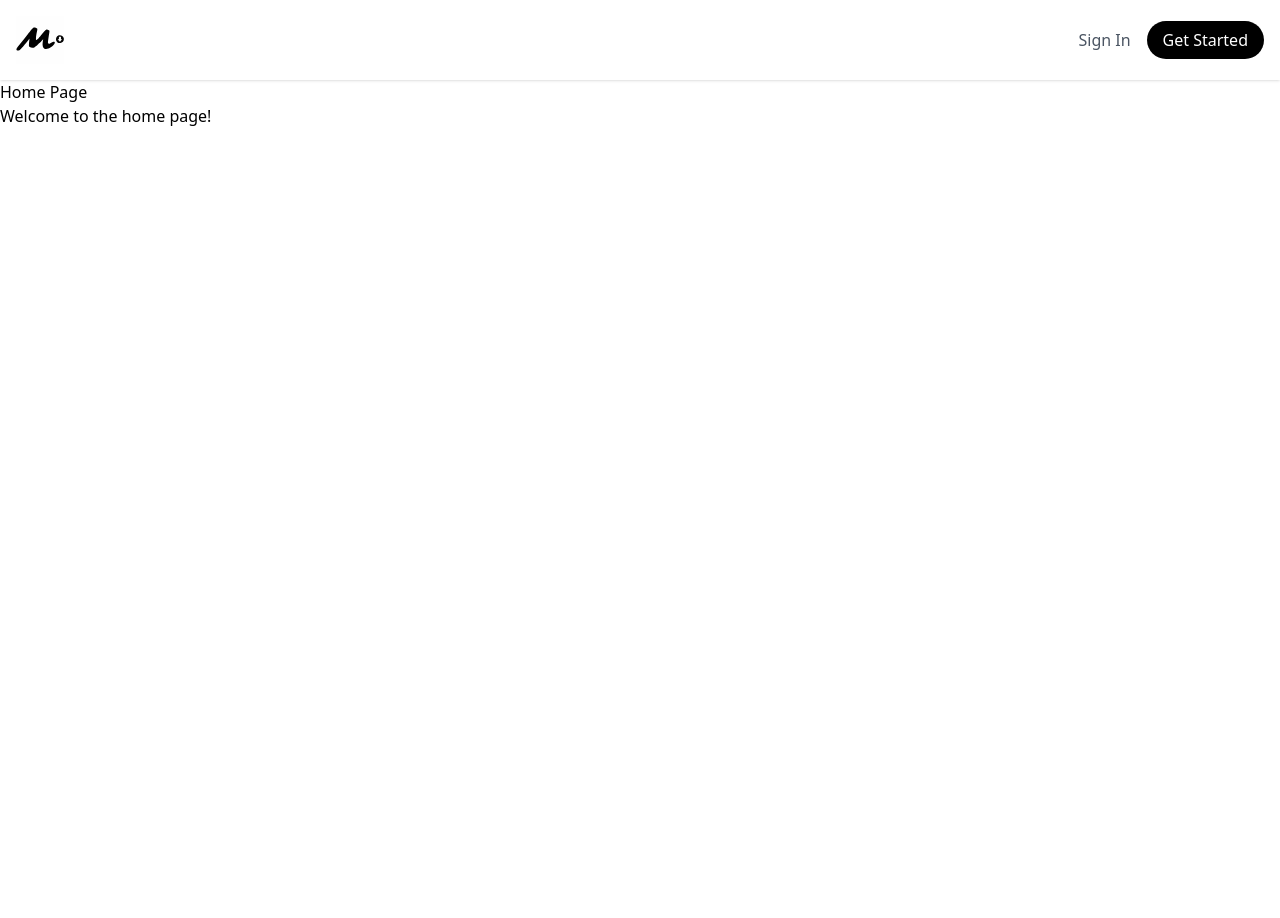
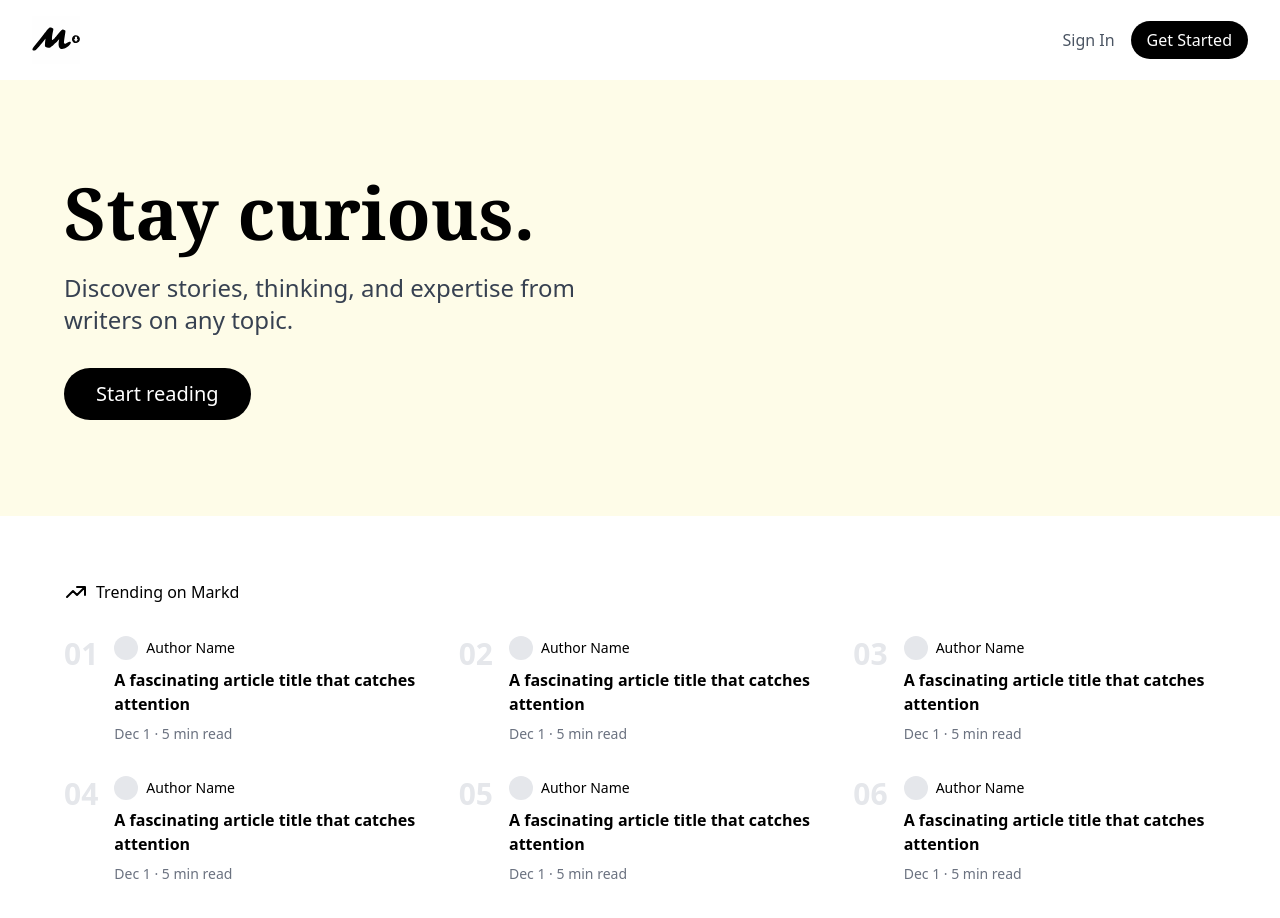
Before and after one commit to nandinikukreja/markd, a React (Vite) app in the folder frontend/: page / in a window 1280 px wide. Shown: the top 918 px of the page. Before the commit the page ends 800 px from the top, so only its background shows below. Built offline with nearby package versions, Linux system fonts and the light colour scheme.

Commit message:
Refactor project structure by moving components to dedicated directories and removing unused files

```diff
--- a/frontend/src/App.jsx
+++ b/frontend/src/App.jsx
@@ -1,6 +1,6 @@
 import React from "react";
 import { Outlet } from "react-router-dom";
-import NavBar from "./NavBar";
+import NavBar from "./components/NavBar";
 
 const App = () => {
   // const [message, setMessage] = useState("");
--- a/frontend/src/HomePage.jsx
+++ /dev/null
@@ -1,12 +0,0 @@
-import React from "react";
-
-const HomePage = () => {
-  return (
-    <>
-      <h1>Home Page</h1>
-      <p>Welcome to the home page!</p>
-    </>
-  )
-};
-
-export default HomePage;
--- a/frontend/src/NavBar.jsx
+++ b/frontend/src/components/NavBar.jsx
@@ -3,7 +3,7 @@ import { Link } from "react-router-dom";
 
 const NavBar = () => {
     return (
-        <nav className="flex items-center justify-between p-4 bg-white shadow">
+        <nav className="flex items-center justify-between p-4 px-8 bg-white shadow">
         <div className="text-2xl font-bold">
           <Link to="/"><img src="Markd.svg" alt="Logo" className="h-12 w-auto"/></Link>
         </div>
--- a/frontend/src/main.jsx
+++ b/frontend/src/main.jsx
@@ -1,7 +1,7 @@
 import { StrictMode } from 'react'
 import { createRoot } from 'react-dom/client'
 import './index.css'
-import AppRoutes from './routes.jsx'
+import AppRoutes from './routes/routes'
 
 createRoot(document.getElementById('root')).render(
   <StrictMode>
--- /dev/null
+++ b/frontend/src/pages/HomePage.jsx
@@ -0,0 +1,58 @@
+import React from "react";
+import { Link } from "react-router-dom";
+
+const HomePage = () => {
+  return (
+    <div className="min-h-screen">
+      {/* Hero Section */}
+      <section className="px-6 py-24 bg-yellow-50">
+        <div className="max-w-6xl mx-auto">
+          <h1 className="text-7xl font-serif font-bold mb-6">
+            Stay curious.
+          </h1>
+          <p className="text-2xl text-gray-700 mb-8 max-w-xl">
+            Discover stories, thinking, and expertise from writers on any topic.
+          </p>
+          <Link
+            to="/getstarted"
+            className="inline-block px-8 py-3 bg-black text-white rounded-full text-xl hover:bg-gray-800"
+          >
+            Start reading
+          </Link>
+        </div>
+      </section>
+
+      {/* Trending Section */}
+      <section className="px-6 py-16">
+        <div className="max-w-6xl mx-auto">
+          <div className="flex items-center gap-2 mb-8">
+            <svg className="w-6 h-6" fill="none" stroke="currentColor" viewBox="0 0 24 24">
+              <path strokeLinecap="round" strokeLinejoin="round" strokeWidth={2} d="M13 7h8m0 0v8m0-8l-8 8-4-4-6 6" />
+            </svg>
+            <h2 className="text-base font-medium">Trending on Markd</h2>
+          </div>
+
+          <div className="grid grid-cols-1 md:grid-cols-2 lg:grid-cols-3 gap-8">
+            {[1, 2, 3, 4, 5, 6].map((item) => (
+              <div key={item} className="flex gap-4">
+                <div className="text-3xl font-bold text-gray-200">0{item}</div>
+                <div>
+                  <div className="flex items-center gap-2 mb-2">
+                    <div className="w-6 h-6 rounded-full bg-gray-200"></div>
+                    <span className="text-sm">Author Name</span>
+                  </div>
+                  <h3 className="font-bold mb-2 hover:underline cursor-pointer">
+                    A fascinating article title that catches attention
+                  </h3>
+                  <p className="text-sm text-gray-500">Dec 1 · 5 min read</p>
+                </div>
+              </div>
+            ))}
+          </div>
+        </div>
+      </section>
+    </div>
+  );
+};
+
+export default HomePage;
```
Also changed, not shown: frontend/src/routes/routes.jsx (renamed from frontend/src/routes.jsx, +4 -4 lines), frontend/src/pages/GetStarted.jsx (renamed from frontend/src/GetStarted.jsx), frontend/src/pages/SignIn.jsx (renamed from frontend/src/SignIn.jsx).
